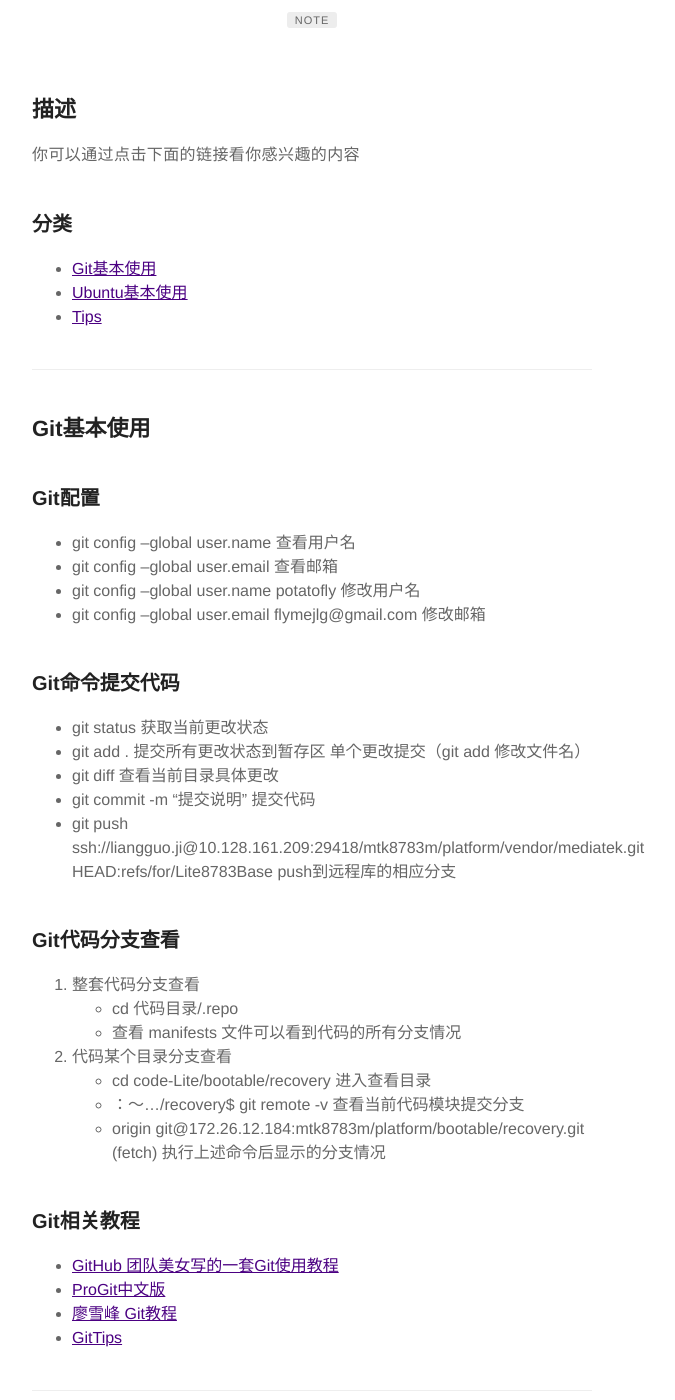
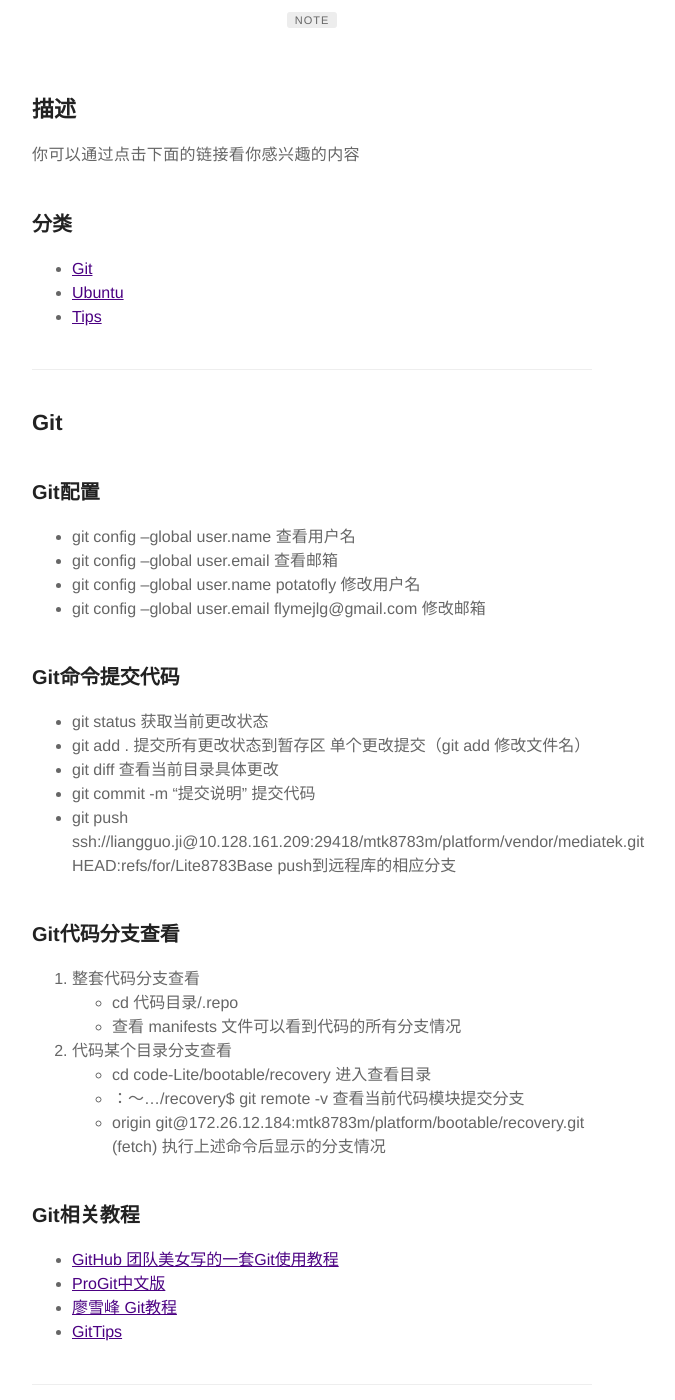
Before and after one commit to potatofly/potatofly.github.io, a Jekyll site: the page built from _posts/2016-10-21-note.md, in a window 1280 px wide and 1400 px high, scrolled down 226 px. Shown: the whole window, without its empty margins (328-1003 px from the left). Built offline with Jekyll 4.4.1, drawn with Linux system fonts in a browser that asks for light colours.

Commit message:
Update 2016-10-21-note.md

```diff
--- a/_posts/2016-10-21-note.md
+++ b/_posts/2016-10-21-note.md
@@ -16,13 +16,13 @@ description: 整理的一些常用工具及技巧
 
 ### 分类
 
-- [Git基本使用](#git基本使用)
-- [Ubuntu基本使用](#ubuntu基本使用)
+- [Git](#git基本使用)
+- [Ubuntu](#ubuntu基本使用)
 - [Tips](#tips)
 
 ---
 
-## Git基本使用
+## Git
 
 ### Git配置
 * git config --global user.name   查看用户名
@@ -54,7 +54,10 @@ description: 整理的一些常用工具及技巧
 
 ---
 
-## Ubuntu基本使用
+## Ubuntu
+
+
+
 
 ---
 
```
